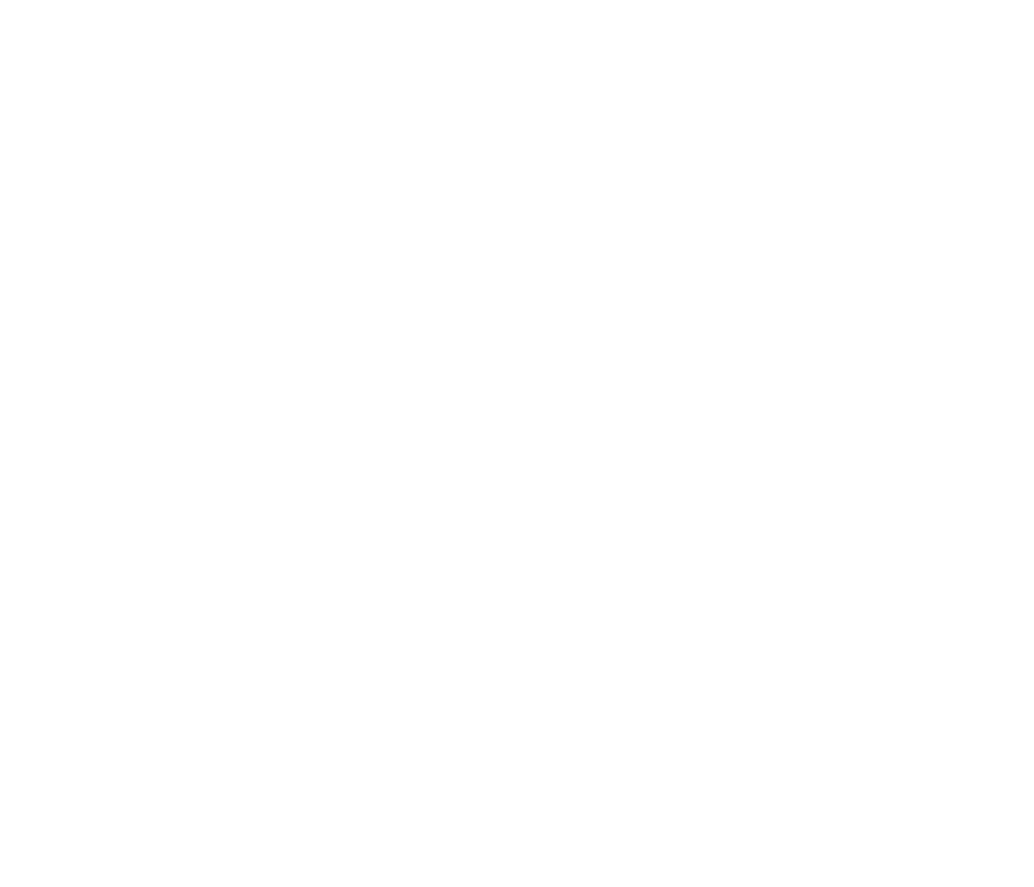
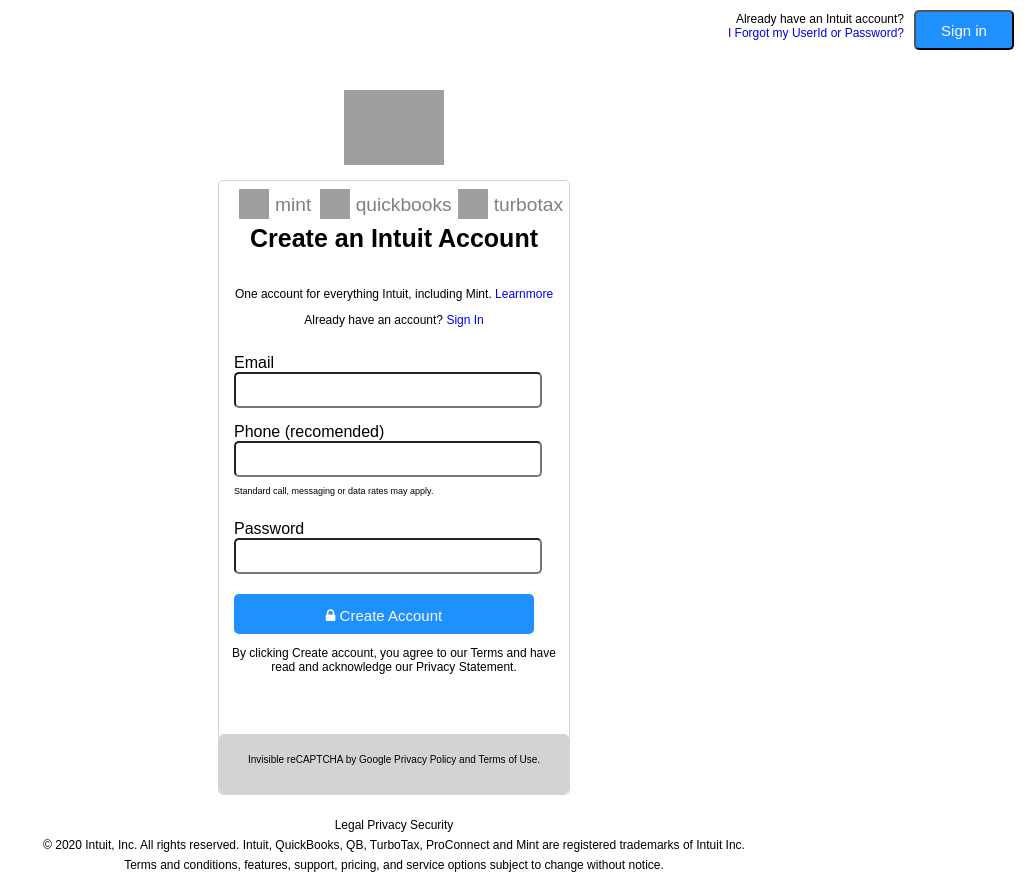
Before and after one commit to edieatha/intuit-login-form, a plain HTML site: page index.html in a window 1280 px wide. Shown: the whole page, without its empty margins (246-1280 px from the left). Before the commit the page ends 800 px from the top, so only its background shows below. Drawn offline with Linux system fonts and the light colour scheme; grey boxes are pictures that could not be loaded; a web font is replaced by a local one.

Commit message:
Added index.html code Added stylesheet code

```diff
--- /dev/null
+++ b/css/style.css
@@ -0,0 +1,155 @@
+@import "https://fonts.googleapis.com/css?family=AvenirNext:400,700";
+@import "https://cdnjs.cloudflare.com/ajax/libs/font-awesome/4.7.0/css/font-awesome.min.css";
+body {
+    margin: auto;
+    background-color: white;
+    font-family: 'AvenirNext', Avenir, sans-serif;
+}
+
+.container1 {
+    width: 350px;
+    height: 100px;
+    background-color: white;
+    margin: auto;
+    margin-top: 50px;
+    margin-bottom: 10px;
+}
+
+.container2 {
+    width: 350px;
+    background-color: white;
+    margin: auto;
+    padding-top: 10px;
+    border-radius: 5px;
+    border-color: lightgray;
+    border-width: 0.5px;
+    border-style: solid;
+}
+
+li {
+    display: inline;
+}
+
+.logo_main {
+    width: auto;
+    max-width: 100px;
+    padding-right: 200px;
+}
+
+.form {
+    margin: auto;
+}
+
+.navbar {
+    width: 100vw;
+    height: 20px;
+}
+
+#signin {
+    float: right;
+    margin-top: 10px;
+    margin-left: 10px;
+    margin-right: 20px;
+    height: 40px;
+    width: 100px;
+    background-color: dodgerblue;
+    color: floralwhite;
+    border-radius: 5px;
+    font-size: 15px;
+}
+
+#have_account {
+    display: inline;
+    float: right;
+    font-size: 12px;
+    text-align: right;
+}
+
+#other_logos {
+    display: flex;
+    padding-left: 20px;
+}
+
+.logo_main {
+    padding: 20px;
+    margin: auto;
+    text-align: center;
+}
+
+button {
+    background-color: white;
+    color: gray;
+    border-style: hidden;
+    font-size: larger;
+    padding-top: 5px;
+}
+
+.small_logo {
+    width: 200px;
+    display: flex;
+}
+
+p {
+    font-size: 12px;
+}
+
+a {
+    text-decoration: none;
+}
+
+#phone_msg {
+    font-size: 9px;
+}
+
+.button {
+    margin-top: 20px;
+    height: 40px;
+    width: 300px;
+    background-color: dodgerblue;
+    color: floralwhite;
+    border-radius: 5px;
+    font-size: 15px;
+}
+
+.footer {
+    margin-top: 20px;
+    width: 100vw;
+}
+
+footer>p {
+    font-size: 12px;
+    text-align: center;
+    line-height: 20px;
+}
+
+.capcha {
+    height: 50px;
+    width: 100%;
+    background-color: lightgray;
+    border-radius: 5px;
+    text-align: center;
+    padding-top: 10px;
+    margin-top: 60px;
+}
+
+.capcha>p {
+    font-size: 10px;
+}
+
+.our_terms>p {
+    text-align: center;
+}
+
+input {
+    width: 300px;
+    height: 30px;
+    border-radius: 5px;
+}
+
+.form_input {
+    padding-top: 15px;
+}
+
+.form_main {
+    padding-left: 15px;
+}
--- a/index.html
+++ b/index.html
@@ -1,10 +1,129 @@
 <!DOCTYPE html>
-<html lang="en" dir="ltr">
-  <head>
-    <meta charset="utf-8">
+<html lang="en">
+
+<head>
+    <meta charset="UTF-8">
+    <meta name="viewport" content="width=device-width, initial-scale=1.0">
     <title>intuit-login-form</title>
-  </head>
-  <body>
+    <link rel="stylesheet" href="css/style.css" type="text/css">
+</head>
 
-  </body>
+<body>
+
+    <header>
+        <nav class="navbar">
+            <input id="signin" type="button" name="signin" value="Sign in">
+
+            <p id="have_account">
+                Already have an Intuit account?<br>
+                <a href="#">
+                    I Forgot my UserId or Password?
+                 </a>
+            </p>
+
+
+        </nav>
+    </header>
+
+    <div class="container1">
+
+        <div class="logo_main">
+            <img src="https://www.logolynx.com/images/logolynx/eb/eb7f017bf099e8cc6467bec05c02f27b.png" width="100" alt="intuit-logo">
+        </div>
+
+
+
+        <div id="other_logos">
+
+            <div class="small_logo">
+                <img src="https://helloapps.org/wp-content/uploads/2019/12/mint-mobile-app-download.jpg" alt="mint-logo" width="30" height="30">
+                <div>
+                    <button>mint</button>
+                </div>
+            </div>
+
+            <div class="small_logo">
+                <img src="https://theeye.co.ug/wp-content/sabai/File/files/l_aff096a0e1b104ec30dcc9625376f85e.png" alt="mint-logo" width="30" height="30">
+                <div>
+                    <button>quickbooks</button>
+                </div>
+            </div>
+
+            <div class="small_logo">
+                <img src="https://icon2.cleanpng.com/20180505/czq/kisspng-turbotax-computer-software-tax-return-intuit-type-5aedc6b2849693.8763541615255323385431.jpg" alt="mint-logo" width="30" height="30">
+                <div>
+                    <button>turbotax</button>
+                </div>
+            </div>
+
+        </div><br>
+    </div>
+
+    <div class="container2">
+
+        <div class="form">
+            <div style=" text-align: center;">
+                <h4 style="font-size: 25px;">Create an Intuit Account</h4>
+                <p>
+                    One account for everything Intuit, including Mint. <a href="#">Learnmore</a>
+                </p>
+                <p>
+                    Already have an account? <a href="#">Sign In</a>
+                </p>
+
+            </div>
+
+            <form>
+
+                <div class="form_main">
+                    <div class="form_input">
+                        <label for="email">Email</label><br>
+                        <input type="email" name="Email" id="email"><br>
+                    </div>
+
+                    <div class="form_input">
+                        <label for="phone">Phone (recomended) </label> <br>
+                        <input type="text" name="phone" id="phone"><br>
+                        <p id="phone_msg">Standard call, messaging or data rates may apply.</p>
+                    </div>
+
+                    <div class="form_input">
+                        <label for="password">Password</label><br>
+                        <input type="password" name="password" id="password"><br>
+                    </div>
+
+                    <div id="create_account">
+                        <button class="button"><i class="fa fa-lock"></i> Create Account</button>
+                    </div>
+                </div>
+
+            </form>
+
+            <div class="our_terms">
+                <p>
+                    By clicking Create account, you agree to our Terms and have read and acknowledge our Privacy Statement.
+                </p>
+            </div>
+        </div>
+
+        <div class="capcha">
+            <p>
+                Invisible reCAPTCHA by Google Privacy Policy and Terms of Use.
+            </p>
+        </div>
+    </div>
+
+    <div class="footer">
+        <footer>
+            <p>Legal Privacy Security <br>© 2020 Intuit, Inc. All rights reserved. Intuit, QuickBooks, QB, TurboTax, ProConnect and Mint are registered trademarks of Intuit Inc.<br> Terms and conditions, features, support, pricing, and service options subject
+                to change without notice.</p>
+        </footer>
+
+    </div>
+
+
+
+</body>
+
+
 </html>
```
Also changed, not shown: 1 other file.
